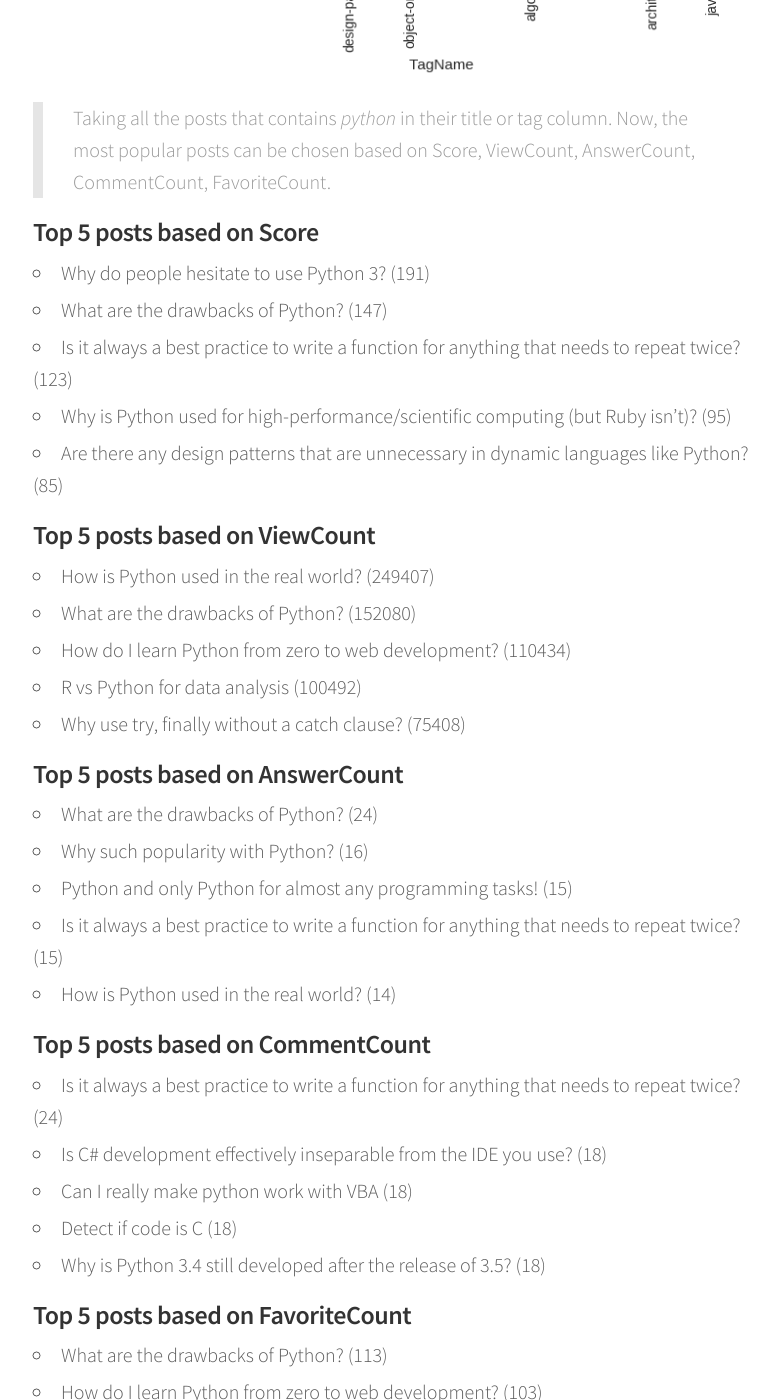
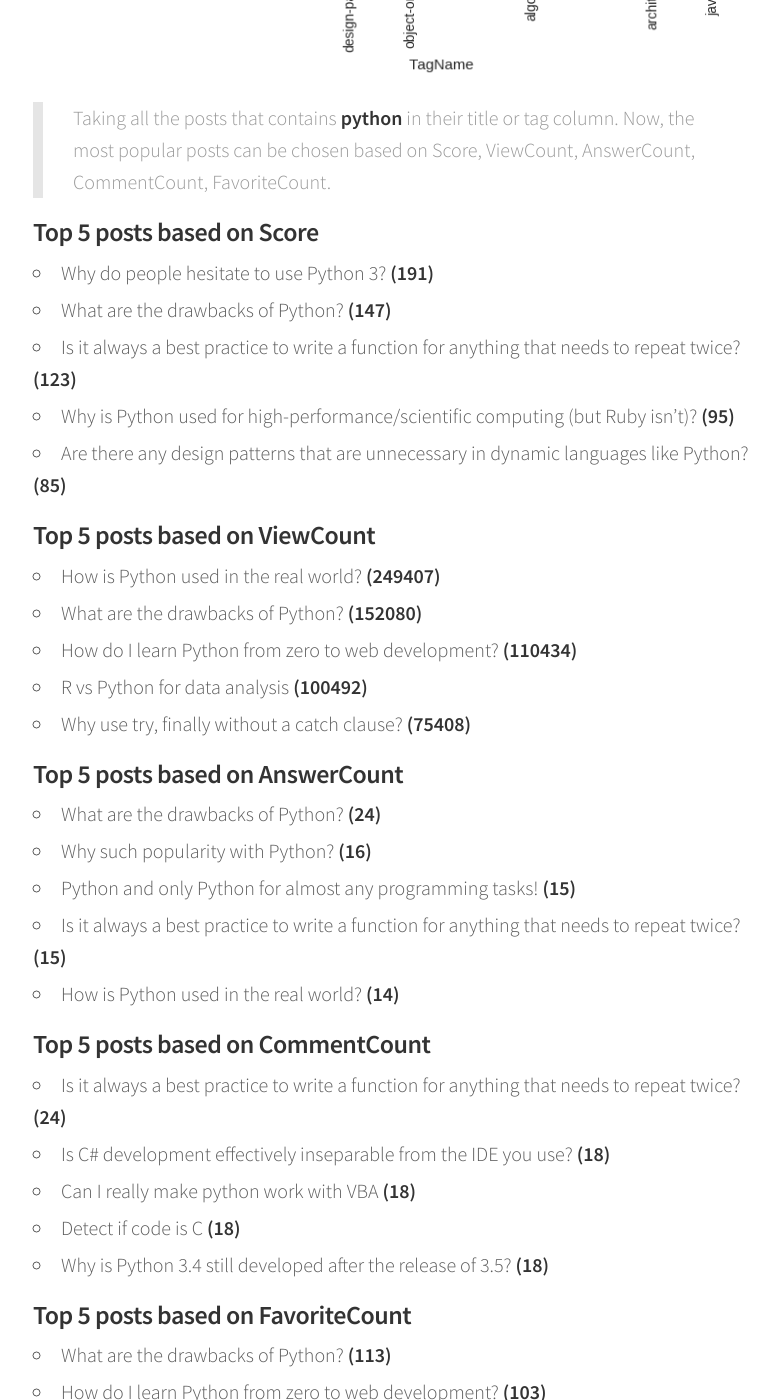
Before and after one commit to mohitsh/mohitsh.github.io, a Jekyll site: the page built from _posts/2016-12-28-stackexchange_python.markdown, in a window 1280 px wide and 1400 px high, scrolled down 2070 px. Shown: the whole window, without its empty margins (247-1026 px from the left). Built offline with Jekyll 4.4.1, drawn with Linux system fonts in a browser that asks for light colours; nearby versions of some CDN libraries; comment, search, counter and statistics services are not loaded; some of the changed text lies outside the part shown.

```diff
--- a/_posts/2016-12-28-stackexchange_python.markdown
+++ b/_posts/2016-12-28-stackexchange_python.markdown
@@ -46,42 +46,42 @@ The Tags dataset has 1628 different tags for various post. Each tag has an assoc
 
 ![1D Plot]({{ site.url }}/assets/images/popular_tags.png)
 
-> Taking all the posts that contains *python* in their title or tag column. Now, the most popular posts can be chosen based on Score, ViewCount, AnswerCount, CommentCount, FavoriteCount.
+> Taking all the posts that contains **python** in their title or tag column. Now, the most popular posts can be chosen based on Score, ViewCount, AnswerCount, CommentCount, FavoriteCount.
 
 #### Top 5 posts based on Score
-* Why do people hesitate to use Python 3?  (191)
-* What are the drawbacks of Python? (147)
-* Is it always a best practice to write a function for anything that needs to repeat twice? (123)
-* Why is Python used for high-performance/scientific computing (but Ruby isn't)? (95)
-* Are there any design patterns that are unnecessary in dynamic languages like Python? (85)
+* Why do people hesitate to use Python 3?  **(191)**
+* What are the drawbacks of Python? **(147)**
+* Is it always a best practice to write a function for anything that needs to repeat twice? **(123)**
+* Why is Python used for high-performance/scientific computing (but Ruby isn't)? **(95)**
+* Are there any design patterns that are unnecessary in dynamic languages like Python? **(85)**
 
 #### Top 5 posts based on ViewCount
-* How is Python used in the real world? (249407)
-* What are the drawbacks of Python? (152080)
-* How do I learn Python from zero to web development? (110434)
-* R vs Python for data analysis (100492)
-* Why use try, finally without a catch clause? (75408)
+* How is Python used in the real world? **(249407)**
+* What are the drawbacks of Python? **(152080)**
+* How do I learn Python from zero to web development? **(110434)**
+* R vs Python for data analysis **(100492)**
+* Why use try, finally without a catch clause? **(75408)**
 
 #### Top 5 posts based on AnswerCount
-* What are the drawbacks of Python? (24)
-* Why such popularity with Python? (16)
-* Python and only Python for almost any programming tasks!  (15)
-* Is it always a best practice to write a function for anything that needs to repeat twice? (15)
-* How is Python used in the real world? (14)
+* What are the drawbacks of Python? **(24)**
+* Why such popularity with Python? **(16)**
+* Python and only Python for almost any programming tasks!  **(15)**
+* Is it always a best practice to write a function for anything that needs to repeat twice? **(15)**
+* How is Python used in the real world? **(14)**
 
 #### Top 5 posts based on CommentCount
-* Is it always a best practice to write a function for anything that needs to repeat twice? (24)
-* Is C# development effectively inseparable from the IDE you use? (18)
-* Can I really make python work with VBA (18)
-* Detect if code is C (18)
-* Why is Python 3.4 still developed after the release of 3.5? (18)
+* Is it always a best practice to write a function for anything that needs to repeat twice? **(24)**
+* Is C# development effectively inseparable from the IDE you use? **(18)**
+* Can I really make python work with VBA **(18)**
+* Detect if code is C **(18)**
+* Why is Python 3.4 still developed after the release of 3.5? **(18)**
 
 #### Top 5 posts based on FavoriteCount
-* What are the drawbacks of Python? (113)
-* How do I learn Python from zero to web development? (103)
-* Why do people hesitate to use Python 3? (69)
-* R vs Python for data analysis (63)
-* Why is Python used for high-performance/scientific computing (but Ruby isn't)? (50)
+* What are the drawbacks of Python? **(113)**
+* How do I learn Python from zero to web development? **(103)**
+* Why do people hesitate to use Python 3? **(69)**
+* R vs Python for data analysis **(63)**
+* Why is Python used for high-performance/scientific computing (but Ruby isn't)? **(50)**
 
 
 [link1]: https://archive.org/details/stackexchange
```
Also changed, not shown: other parts of _posts/2016-12-28-stackexchange_python.markdown (+3 -3 lines), _posts/2016-12-29-stackexchange_data_science.markdown (added, +58 -0 lines), _posts/2016-12-29-stackexchange_stack_overflow.markdown (added, +40 -0 lines), 1 other file.
